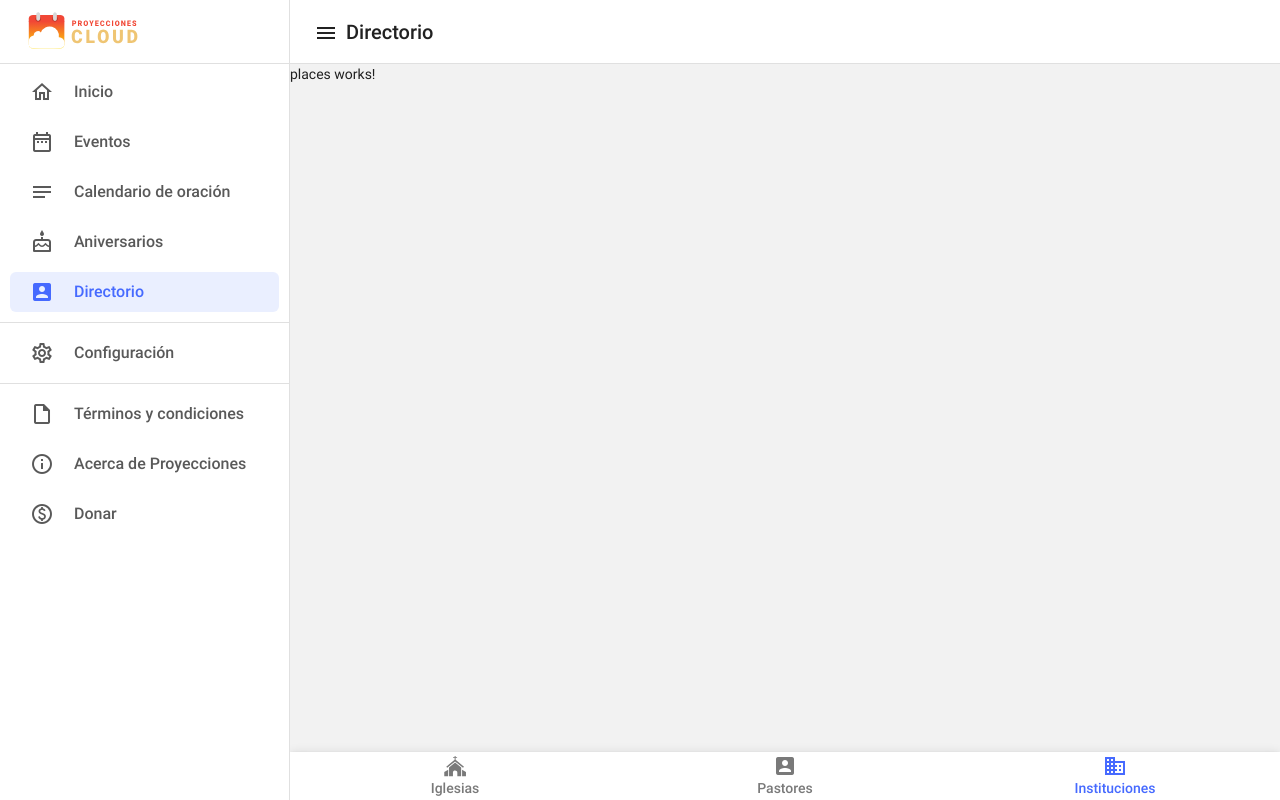
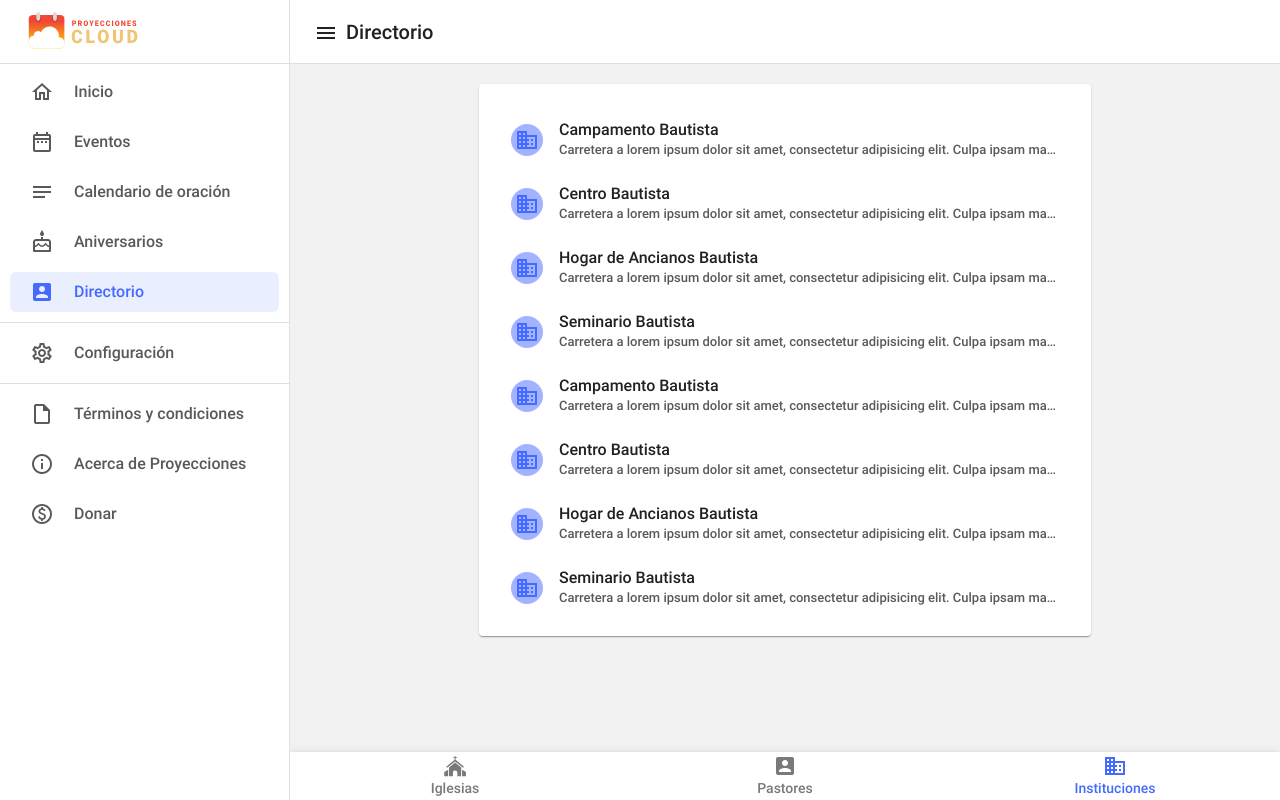
Before and after one commit to liosvel-medina/ProyeccionesWeb, an Angular app: page /directory/places in a window 1280 px wide. Built offline with nearby package versions, Linux system fonts and the light colour scheme.

Commit message:
define places.component stricture

```diff
--- a/src/app/core/directory/places/places.component.css
+++ b/src/app/core/directory/places/places.component.css
@@ -0,0 +1,32 @@
+.content-area {
+  padding: 20px 30px;
+  overflow-x: hidden;
+  height: calc(100% - 40px);
+}
+
+.mat-list-icon {
+  color: #466AFF;
+  background-color: rgba(70, 106, 255, 0.50);
+}
+
+.mat-list-item {
+  height: 64px !important;
+}
+
+.mat-list-item .mat-line:first-of-type {
+  font-weight: 500;
+}
+
+.mat-list-item .mat-line:nth-child(2) {
+  font-size: 13px;
+  color: rgba(0, 0, 0, 0.65);
+  font-weight: 500;
+}
+
+.go-up {
+  position: fixed;
+  right: 0;
+  bottom: 0;
+  margin: 24px;
+  z-index: 10;
+}
--- a/src/app/core/directory/places/places.component.html
+++ b/src/app/core/directory/places/places.component.html
@@ -1 +1,27 @@
-<p>places works!</p>
+<div class="content-area" #panel (scroll)="onScroll($event)">
+
+  <div class="row">
+    <div class="col-sm-12 offset-sm-0 col-lg-8 offset-lg-2 col-xl-8 offset-xl-2">
+
+      <mat-card>
+        <mat-card-content>
+
+          <mat-list>
+            <mat-list-item *ngFor="let place of places">
+              <mat-icon mat-list-icon>business</mat-icon>
+              <span mat-line>{{place.name}}</span>
+              <span mat-line>{{place.address}}</span>
+            </mat-list-item>
+          </mat-list>
+
+        </mat-card-content>
+      </mat-card>
+
+    </div>
+  </div>
+
+  <button mat-mini-fab class="go-up" (click)="scrollPanelToTop()" *ngIf="isGoUpVisible()">
+    <mat-icon>expand_less</mat-icon>
+  </button>
+
+</div>
--- a/src/app/core/directory/places/places.component.ts
+++ b/src/app/core/directory/places/places.component.ts
@@ -1,4 +1,9 @@
-import { Component, OnInit } from '@angular/core';
+import {Component, ElementRef, OnInit, ViewChild} from '@angular/core';
+
+export interface Place {
+  name: string;
+  address?: string;
+}
 
 @Component({
   selector: 'app-places',
@@ -7,9 +12,64 @@ import { Component, OnInit } from '@angular/core';
 })
 export class PlacesComponent implements OnInit {
 
-  constructor() { }
+  scrollTop = 0;
+
+  places: Place[] = [
+    {
+      name: 'Campamento Bautista',
+      address: 'Carretera a lorem ipsum dolor sit amet, consectetur adipisicing elit. Culpa ipsam magnam odio placeat rerum. Dolores doloribus maxime neque nesciunt nisi odit perspiciatis similique veniam! Adipisci in maiores mollitia placeat veritatis.'
+    },
+    {
+      name: 'Centro Bautista',
+      address: 'Carretera a lorem ipsum dolor sit amet, consectetur adipisicing elit. Culpa ipsam magnam odio placeat rerum. Dolores doloribus maxime neque nesciunt nisi odit perspiciatis similique veniam! Adipisci in maiores mollitia placeat veritatis.'
+    },
+    {
+      name: 'Hogar de Ancianos Bautista',
+      address: 'Carretera a lorem ipsum dolor sit amet, consectetur adipisicing elit. Culpa ipsam magnam odio placeat rerum. Dolores doloribus maxime neque nesciunt nisi odit perspiciatis similique veniam! Adipisci in maiores mollitia placeat veritatis.'
+    },
+    {
+      name: 'Seminario Bautista',
+      address: 'Carretera a lorem ipsum dolor sit amet, consectetur adipisicing elit. Culpa ipsam magnam odio placeat rerum. Dolores doloribus maxime neque nesciunt nisi odit perspiciatis similique veniam! Adipisci in maiores mollitia placeat veritatis.'
+    },
+    {
+      name: 'Campamento Bautista',
+      address: 'Carretera a lorem ipsum dolor sit amet, consectetur adipisicing elit. Culpa ipsam magnam odio placeat rerum. Dolores doloribus maxime neque nesciunt nisi odit perspiciatis similique veniam! Adipisci in maiores mollitia placeat veritatis.'
+    },
+    {
+      name: 'Centro Bautista',
+      address: 'Carretera a lorem ipsum dolor sit amet, consectetur adipisicing elit. Culpa ipsam magnam odio placeat rerum. Dolores doloribus maxime neque nesciunt nisi odit perspiciatis similique veniam! Adipisci in maiores mollitia placeat veritatis.'
+    },
+    {
+      name: 'Hogar de Ancianos Bautista',
+      address: 'Carretera a lorem ipsum dolor sit amet, consectetur adipisicing elit. Culpa ipsam magnam odio placeat rerum. Dolores doloribus maxime neque nesciunt nisi odit perspiciatis similique veniam! Adipisci in maiores mollitia placeat veritatis.'
+    },
+    {
+      name: 'Seminario Bautista',
+      address: 'Carretera a lorem ipsum dolor sit amet, consectetur adipisicing elit. Culpa ipsam magnam odio placeat rerum. Dolores doloribus maxime neque nesciunt nisi odit perspiciatis similique veniam! Adipisci in maiores mollitia placeat veritatis.'
+    },
+  ];
+
+  @ViewChild('panel') panel: ElementRef;
+
+  constructor(panel: ElementRef) {
+    this.panel = panel;
+  }
 
   ngOnInit(): void {
   }
 
+  scrollPanelToTop() {
+    if (this.panel != undefined) {
+      this.panel.nativeElement.scrollTop = 0;
+    }
+  }
+
+  onScroll(event: any) {
+    this.scrollTop = event.target.scrollTop;
+  }
+
+  isGoUpVisible() {
+    return this.scrollTop > 48;
+  }
+
 }
```
